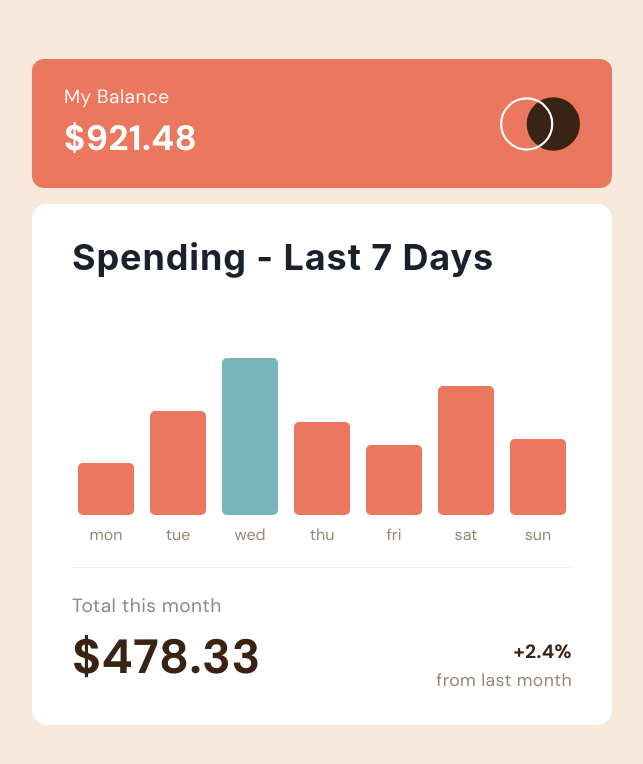
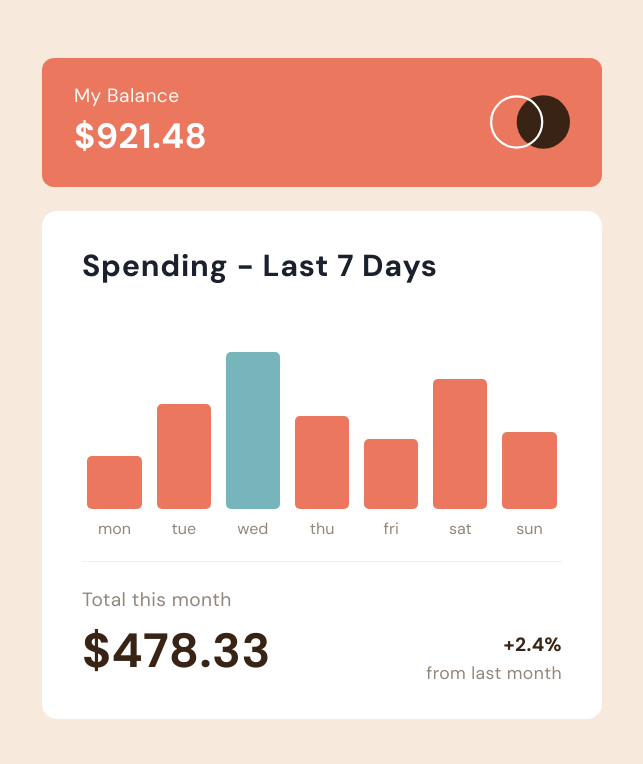
Before and after one commit to sunil-sharma-999/expenses-chart-component, a React (Create React App) app: page / in a window 1280 px wide. Shown: the top 764 px of the page, without its empty margins (318-961 px from the left). Built offline with nearby package versions, Linux system fonts and the light colour scheme.

Commit message:
change chart height

```diff
--- a/src/App.js
+++ b/src/App.js
@@ -13,7 +13,7 @@ export default function App() {
     >
       <Flex
         p="10px"
-        w={["360px", "450px", "600px"]}
+        w={["360px", "450px", "580px"]}
         flexDir="column"
         fontFamily="DM Sans"
       >
--- a/src/components/Chart.jsx
+++ b/src/components/Chart.jsx
@@ -1,4 +1,4 @@
-import { Box, Divider, Flex, Heading, Text } from "@chakra-ui/react";
+import { Box, Divider, Flex, Text } from "@chakra-ui/react";
 import data from "../../data.json";
 import { MonthStat } from "./MonthStat";
 
@@ -8,24 +8,24 @@ export const Chart = () => {
   return (
     <Box
       bgColor="white"
-      my="1em"
+      my="1.5rem"
       px={["1rem", "1rem", "2.5rem"]}
       py={["1rem", "1rem", "2rem"]}
       rounded={[12, 12, 15]}
     >
-      <Heading
-        size={["lg", "xl"]}
+      <Text
+        fontSize={["1rem", "1.9rem"]}
         letterSpacing="wide"
         fontWeight="700"
         color="primary.darkBrown"
       >
         Spending - Last 7 Days
-      </Heading>
+      </Text>
       <Flex
         py="5"
         gap="1"
         justifyContent="center"
-        h={["17rem", "18rem"]}
+        h="17rem"
         alignItems="center"
       >
         {data.map((item) => {
@@ -43,7 +43,7 @@ export const Chart = () => {
                   maxAmount === item.amount ? "primary.cyan" : "primary.softRed"
                 }
                 h={item.amount * 3.0}
-                w={["2.2rem", "2.8rem", "3.5rem"]}
+                w={["2.2rem", "2.8rem", "3.4rem"]}
                 rounded="5"
               />
               <Text as="span" mt="2" color="neutral.midBrown">
```
